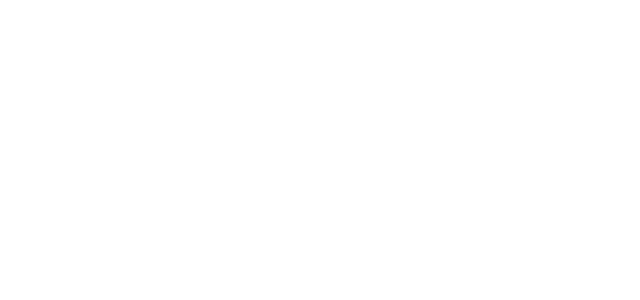
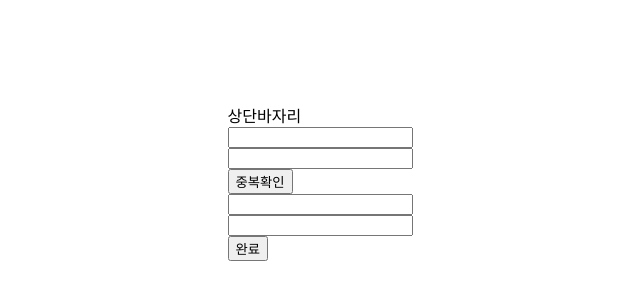
Before and after one commit to DevHiveTeamB/frontend, a Vue app in the folder vue-project/: page /join in a window 1280 px wide. Before the commit this address had no page. Shown: the part 218-518 px from the top of the page, without its empty margins (320-960 px from the left). Built offline with nearby package versions, Linux system fonts and the light colour scheme.

Commit message:
joinpage 틀

```diff
--- a/vue-project/src/components/NavBar.vue
+++ b/vue-project/src/components/NavBar.vue
@@ -13,12 +13,13 @@
   props: {},
   data() {
     return {
-      isHomeClicked: false,
-      isCommunityClicked: false,
-      isChatClicked: false,
-      isMypageClicked: false
+      // isHomeClicked: false,
+      // isCommunityClicked: false,
+      // isChatClicked: false,
+      // isMypageClicked: false
     }
-  }
+  },
+  methods: {}
 }
 </script>
 
--- a/vue-project/src/router/index.js
+++ b/vue-project/src/router/index.js
@@ -1,6 +1,7 @@
 import { createRouter, createWebHistory } from 'vue-router'
 import MainPage from '../views/MainPage.vue'
 import LoginPage from '../views/LoginPage.vue'
+import JoinPage from '../views/JoinPage.vue'
 
 const routes = [
   {
@@ -10,6 +11,10 @@
   {
     path: '/login',
     component: LoginPage
+  },
+  {
+    path: '/join',
+    component: JoinPage
   }
 ]
 
--- /dev/null
+++ b/vue-project/src/views/JoinPage.vue
@@ -0,0 +1,23 @@
+<template>
+  <div>
+    <div>상단바자리</div>
+    <div class="joinform">
+      <input />
+      <input />
+      <button>중복확인</button>
+      <input />
+      <input />
+      <button>완료</button>
+    </div>
+  </div>
+</template>
+
+<script>
+export default {}
+</script>
+
+<style lang="scss" scoped>
+input {
+  display: block;
+}
+</style>
--- a/vue-project/src/views/LoginPage.vue
+++ b/vue-project/src/views/LoginPage.vue
@@ -1,4 +1,5 @@
 <template>
+  <!-- 로그인 안됐을 때 나오는 페이지 -->
   <div>
     <UpperBar />
     <div class="content">
@@ -7,9 +8,11 @@
         <input id="userid" type="text" /> <br />
         <input id="password" type="password" /><br />
         <button>sign in</button>
+        <!-- 피그마에 없는데 내가 회원가입 버튼 만들었음  -->
+        <button id="join" @click="this.$router.push('/join')">회원가입</button>
         <!-- 로그인 상태 유지 추가해주세요-->
         <div>간편로그인</div>
-        <button>카카오로그인</button>
+        <button @click="kakaoLogin">카카오로그인</button>
       </div>
     </div>
     <NavBar />
@@ -23,6 +26,19 @@
   components: {
     NavBar,
     UpperBar
+  },
+  methods: {
+    kakaoLogin() {
+      window.open(
+        'https://kauth.kakao.com/oauth/authorize?response_type=code&client_id=1954fa99c4e993dc0ea405323d7f3bad&redirect_uri=http://localhost:8080/auth/kakao/callback'
+      )
+    }
+  },
+  data() {
+    return {
+      userid: null,
+      password: null
+    }
   }
 }
 </script>
```
Also changed, not shown: vue-project/src/views/MyPage.vue (added, +10 -0 lines).
